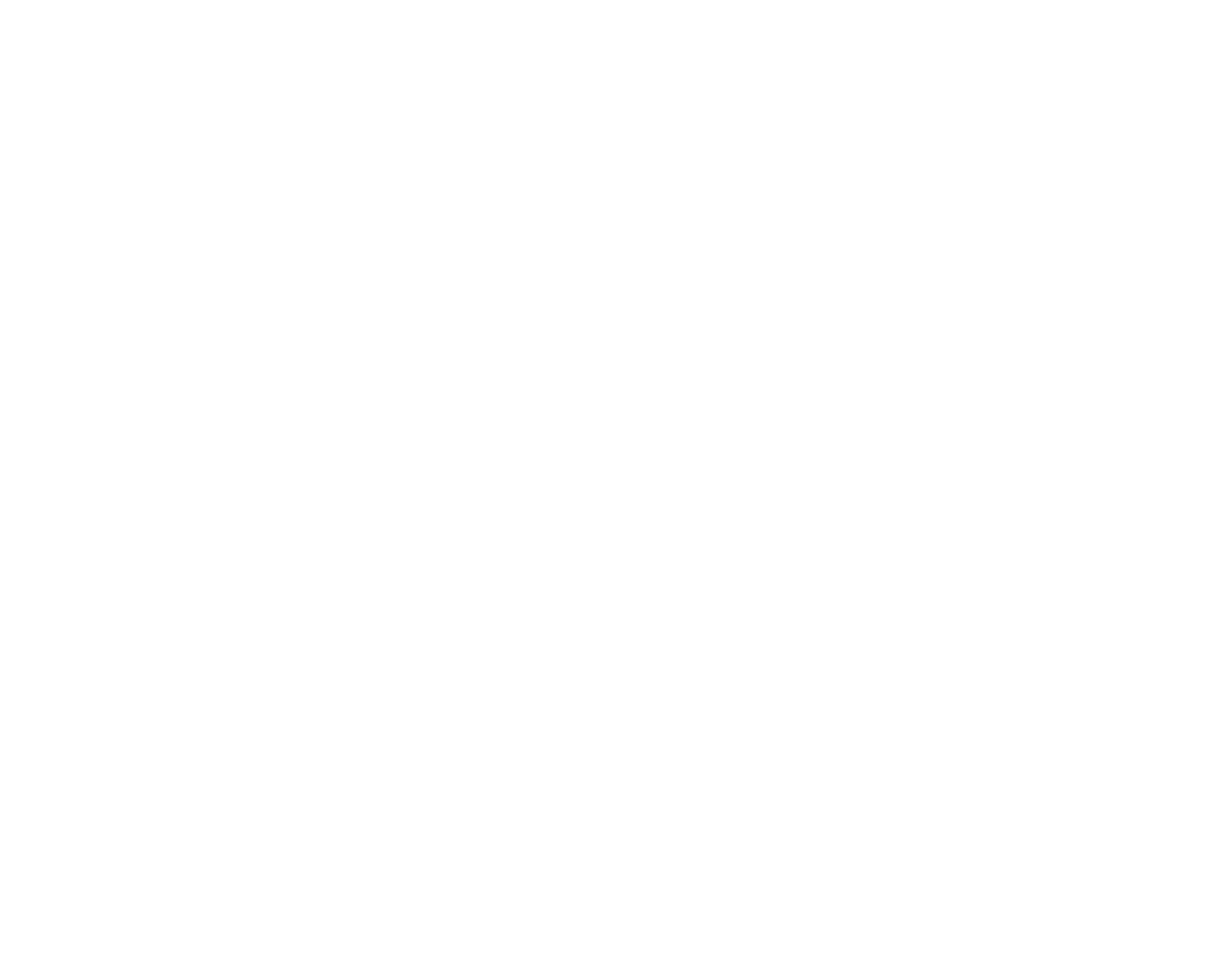
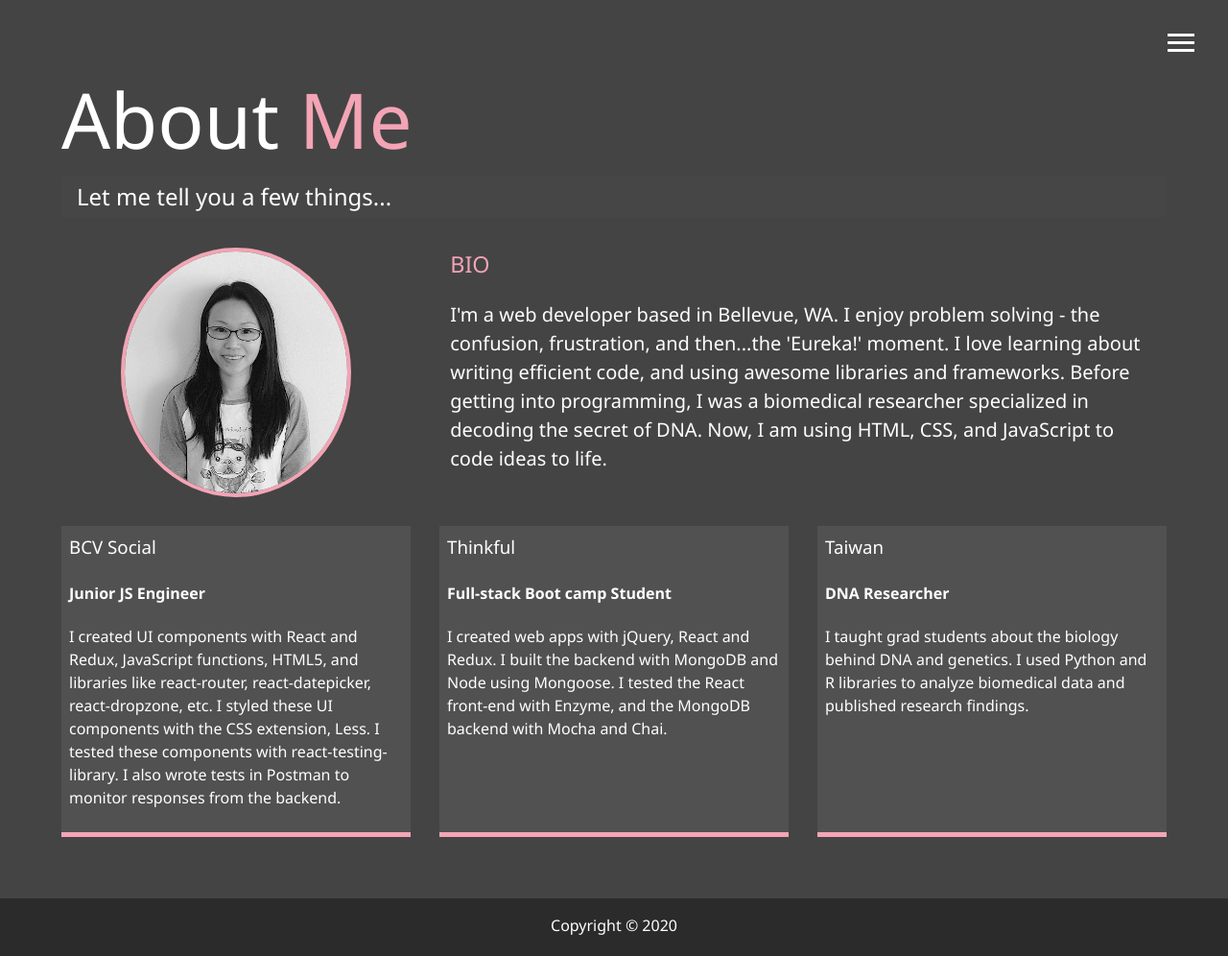
Before and after one commit to julweng/jul-portfolio, a website: page dist/about.html in a window 1280 px wide. Shown: the whole page at 96% size. Before the commit the page ends 800 px from the top, so only its background shows below. Drawn offline with Linux system fonts and the light colour scheme.

Commit message:
about page

```diff
--- a/scss/_mobile.scss
+++ b/scss/_mobile.scss
@@ -46,7 +46,18 @@
 			height: 135px;
 			background-size: 130px 130px;
 		}
-	}
+  }
+
+  .about-info {
+    grid-template-areas:
+    "bioimage"
+    "bio"
+    "job1"
+    "job2"
+    "job3";
+
+    grid-template-columns: 1fr;
+  }
 }
 
 // smartphones
--- a/scss/main.scss
+++ b/scss/main.scss
@@ -1,6 +1,5 @@
 @import "config";
 @import "menu";
-@import "mobile";
 
 * {
   box-sizing: border-box;
@@ -49,7 +48,7 @@ header {
 
 main {
   padding: 4rem;
-  height: 100%;
+  min-height: calc(100vh - 60px);
 
   .icons {
     margin-top: 1rem;
@@ -71,3 +70,55 @@ main {
     }
   }
 }
+
+.about-info {
+  display: grid;
+  grid-gap: 30px;
+  grid-template-areas:
+  "bioimage bio bio"
+  "job1 job2 job3";
+  grid-template-columns: repeat(3, 1fr);
+
+  .bio-image {
+    grid-area: bioimage;
+    width: 240px;
+    height: 260px;
+    margin: auto;
+    border-radius: 50%;
+    border: $secondary-color 4px solid;
+  }
+
+  .bio {
+    grid-area: bio;
+    font-size: 1.25rem;
+    padding: 0 0.7rem;
+  }
+
+  .job {
+    background: lighten($primary-color, 5);
+    padding: 0.5rem;
+    border-bottom: $secondary-color 5px solid;
+  }
+
+  .job-1 {
+    grid-area: job1;
+  }
+
+  .job-2 {
+    grid-area: job2;
+  }
+
+  .job-3 {
+    grid-area: job3;
+  }
+}
+
+#main-footer {
+  text-align: center;
+  padding: 1rem;
+  background: darken($primary-color, 10);
+  color: set-text-color($primary-color);
+  height: 60px;
+}
+
+@import "mobile";
```
Also changed, not shown: dist/about.html, dist/css/main.css, dist/img/contact.jpg, dist/index.html.
